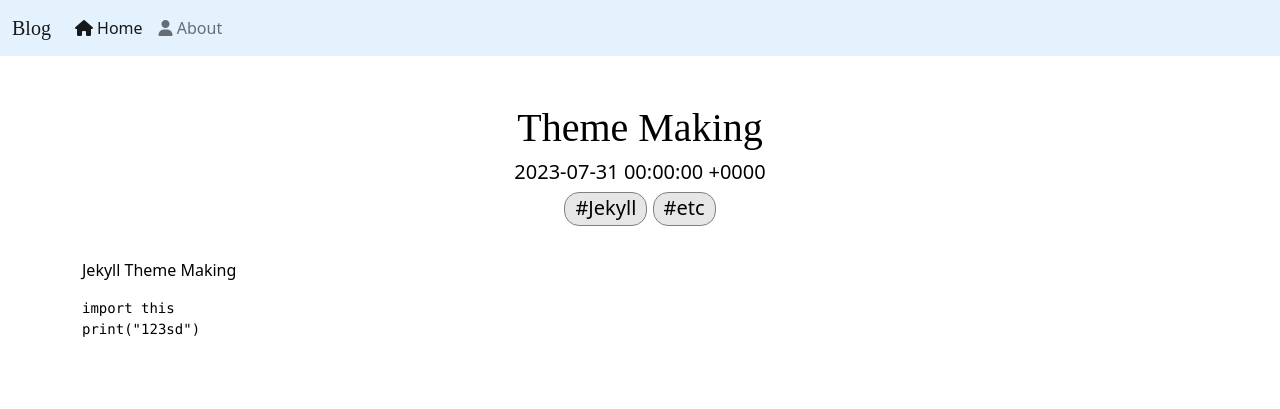
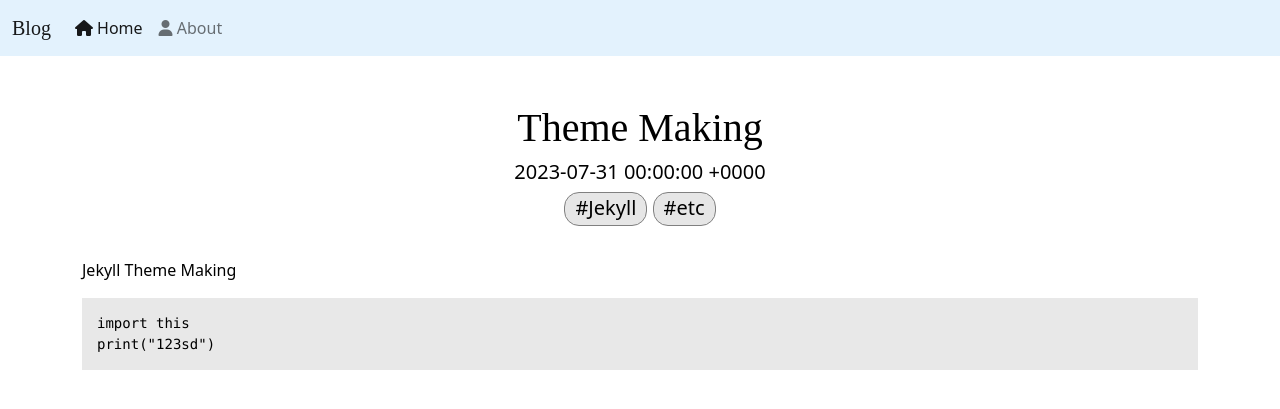
Before and after one commit to happydm09/B, a Jekyll site: the page built from _posts/2023-07-31-theme.md, in a window 1280 px wide. Shown: the top 409 px of the page. Built offline with Jekyll 4.4.1, drawn with Linux system fonts in a browser that asks for light colours; nearby versions of some CDN libraries; some web fonts are replaced.

Commit message:
Update style.css

```diff
--- a/css/style.css
+++ b/css/style.css
@@ -37,4 +37,11 @@
 }
 
 .hide { display: none }
-.selected {background-color: rgba(131, 205, 255, 0.5 );}
+.selected { background-color: rgba(131, 205, 255, 0.5 ) }
+
+.highlight {
+  background-color: #e8e8e8;
+  padding: 0.5em;
+}
+
+.highlight pre { margin-bottom: 0 }
```
